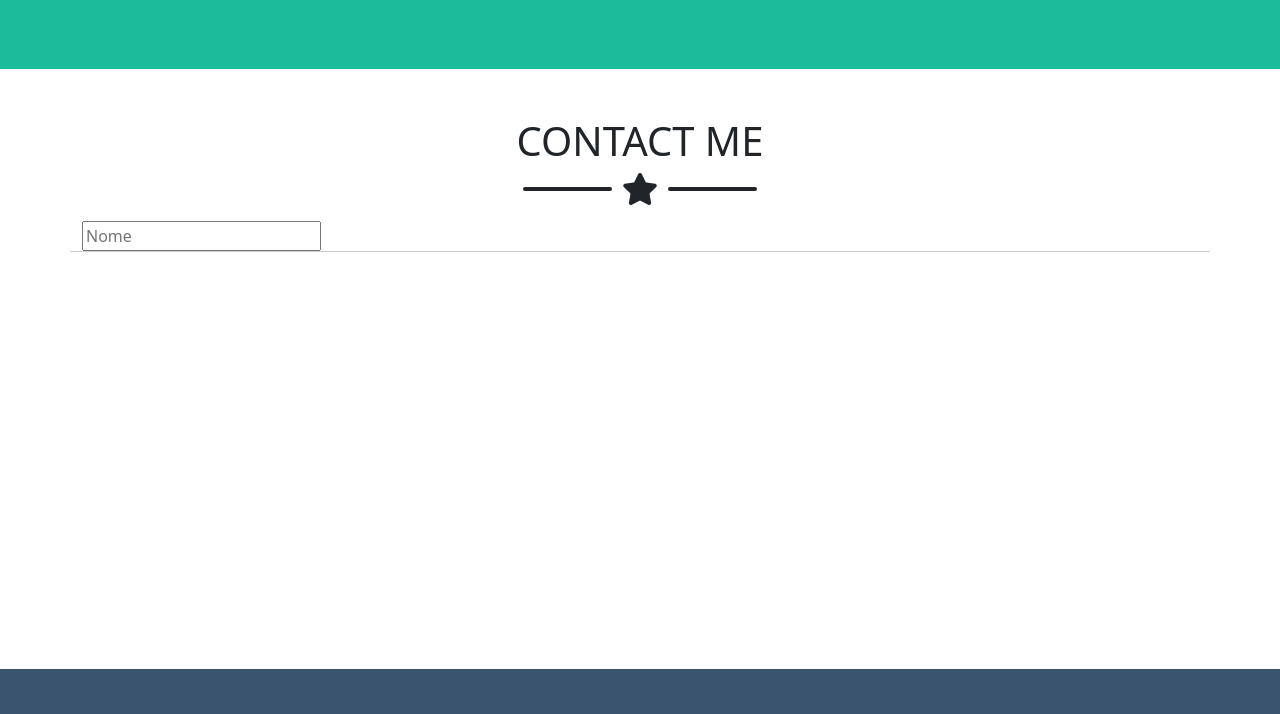
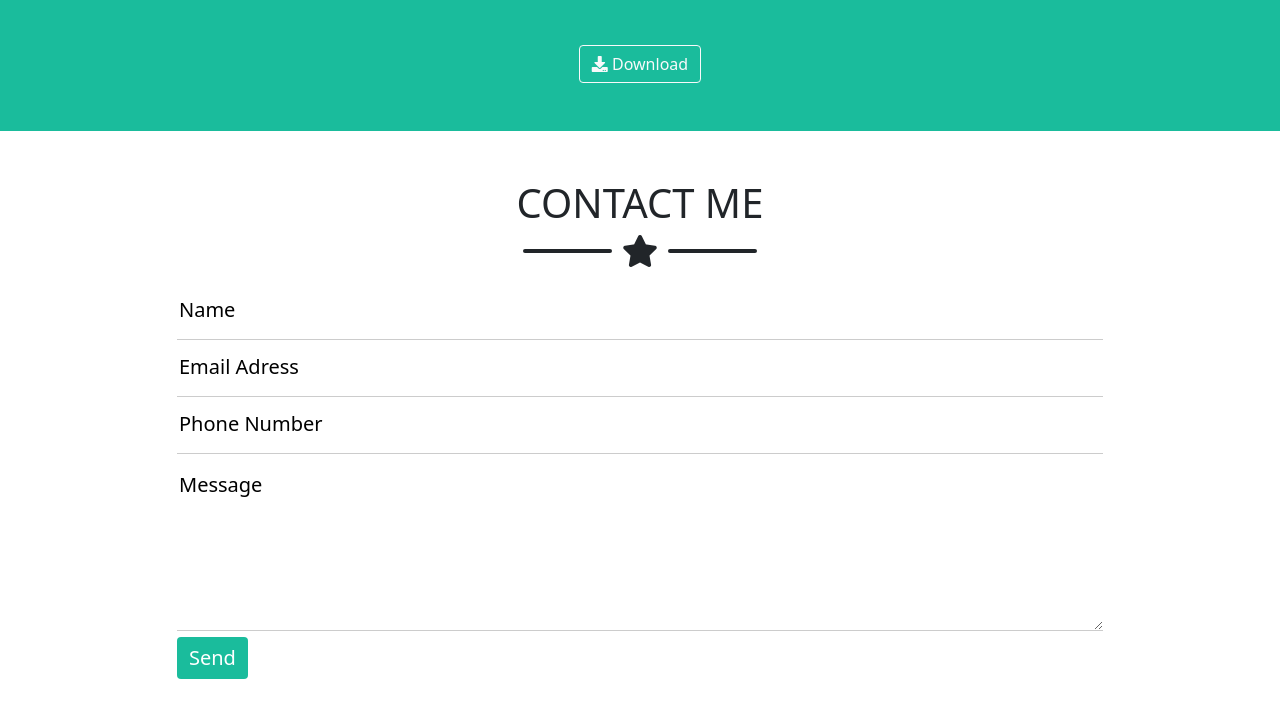
Before and after one commit to 25Simone/html-css-bootstrap-freelancer, a plain HTML site: page index.html in a window 1280 px wide. Shown: the part 1595-2309 px from the top of the page. Drawn offline with nearby package versions, Linux system fonts and the light colour scheme.

Commit message:
form e buttons completati

```diff
--- a/css/style.css
+++ b/css/style.css
@@ -17,9 +17,6 @@
 .header h1{
     font-size: 50px;
     margin: 20px 0;
-}
-.contact-section{
-    height: 600px;
 }
 .footer{
     background: #3a546d;
@@ -59,7 +56,21 @@
 .star-decoration>i{
     margin: 0 10px;
 }
-.name-input{
+.form>*:not(button){
+    border-style: none;
     border-bottom: 1px solid #ccc;
     width: 100%;
 }
+.placeholder::placeholder{
+    color: #000;
+    font-size: 20px;
+}
+.form button{
+    font-size: 20px;
+    color: #fff;
+    border: none;
+}
+.form button:hover{
+    color: #fff;
+    transform: scale(1.1);
+}
--- a/index.html
+++ b/index.html
@@ -13,7 +13,8 @@
 <body>
     <!-- navbar -->
 	<nav class="navbar navbar-expand-sm navbar-dark nav">
-		<div class="container-fluid d-flex justify-content-around">
+		<div class="container-fluid">
+			<div class="d-flex justify-content-around">
 				<a class="navbar-brand fw-bold" href="#">START BOOTSTRAP</a>
 				<button class="navbar-toggler" type="button" data-bs-toggle="collapse" data-bs-target="#navbarSupportedContent" aria-controls="navbarSupportedContent" aria-expanded="false" aria-label="Toggle navigation">
 				  <span class="navbar-toggler-icon"></span>
@@ -30,6 +31,7 @@
 					  <a class="nav-link active" aria-current="page" href="#">CONTACT</a>
 					</li>
 				  </ul>
+				</div>
 			</div>
 		</div>
 	  </nav>
@@ -84,13 +86,15 @@
                     <i class="fas fa-star"></i>
                     <div></div>
                 </div>
-                <div class="col-10 col-sm-5 fs-5 mb-4">
+                <div class="col-10 col-sm-5 fs-5 mb-5">
                     Freelancer is a free bootstrap theme created by Start Bootstrap. The download complete source files including HTML, CSS and JavaScript as well as optional LESS stylesheets for easy customization.
                 </div>
-                <div class="col-10 col-sm-5 fs-5 mb-4">
+                <div class="col-10 col-sm-5 fs-5 mb-5">
                     Whether you're a student looking to showcase your work, a professional looking to attract clients, or a graphic artist looking to share your projects, this template is the perfect starting point!
                 </div>
             </div>
+			<div class="d-flex justify-content-center"><button type="button" class="btn btn-outline-light"><i class="fas fa-download"></i> Download</button></div>
+
         </div>
     </div>
 
@@ -103,8 +107,12 @@
                     <i class="fas fa-star"></i>
                     <div class="bg-dark"></div>
                 </div>
-				<div class="name-input">
-					<input type="text" placeholder="Nome" name="Nome">
+				<div class="form col-10">
+					<input class="placeholder py-3" type="text" placeholder="Name" name="Nome" required>
+					<input class="placeholder py-3" type="email" placeholder="Email Adress" name="email" required>
+					<input class="placeholder py-3" type="text" placeholder="Phone Number" name="phone number" required>
+					<textarea class="placeholder py-3" placeholder="Message" name="message" id="message" cols="30" rows="6"></textarea>
+					<button class="btn bg-green" type="submit">Send</button>
 				</div>
             </div>
         </div>
```
Lines whose indentation alone changed are shown as unchanged.
